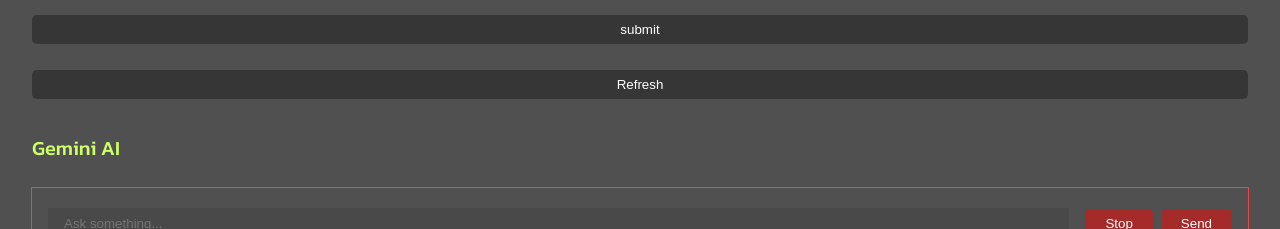
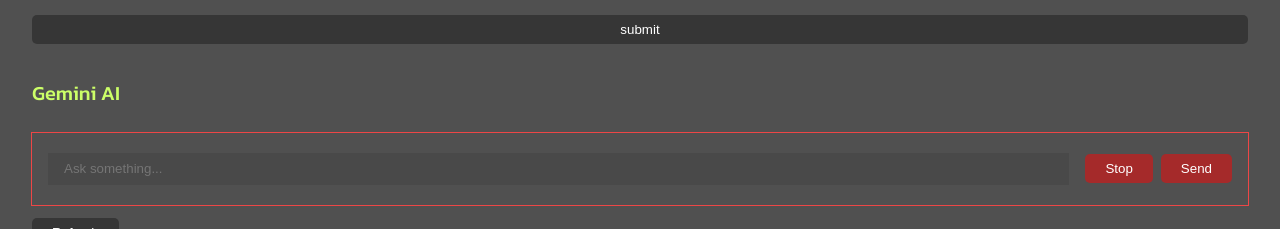
Before and after one commit to e20fip/nextjs, a Next.js app: page /blog/create in a window 1280 px wide. Shown: the part 571-800 px from the top of the page. Built offline with nearby package versions, Linux system fonts and the light colour scheme; no server answers; the database is empty; sample sign-in values are in the browser's storage.

Commit message:
button not show

```diff
--- a/app/blog/create/form.jsx
+++ b/app/blog/create/form.jsx
@@ -132,7 +132,6 @@ const Form = ({ handlerSubmit, category }) => {
           >
             submit
           </button>
-          <button onClick={() => router.refresh()}>Refresh</button>
         </div>
         <FormAi
           handleSubmit={handleSubmit}
@@ -141,6 +140,7 @@ const Form = ({ handlerSubmit, category }) => {
           isLoading={isLoading}
           input={input}
         />
+        <button onClick={() => router.refresh()}>Refresh</button>
       </div>
       <ToastContainer />
     </>
```
